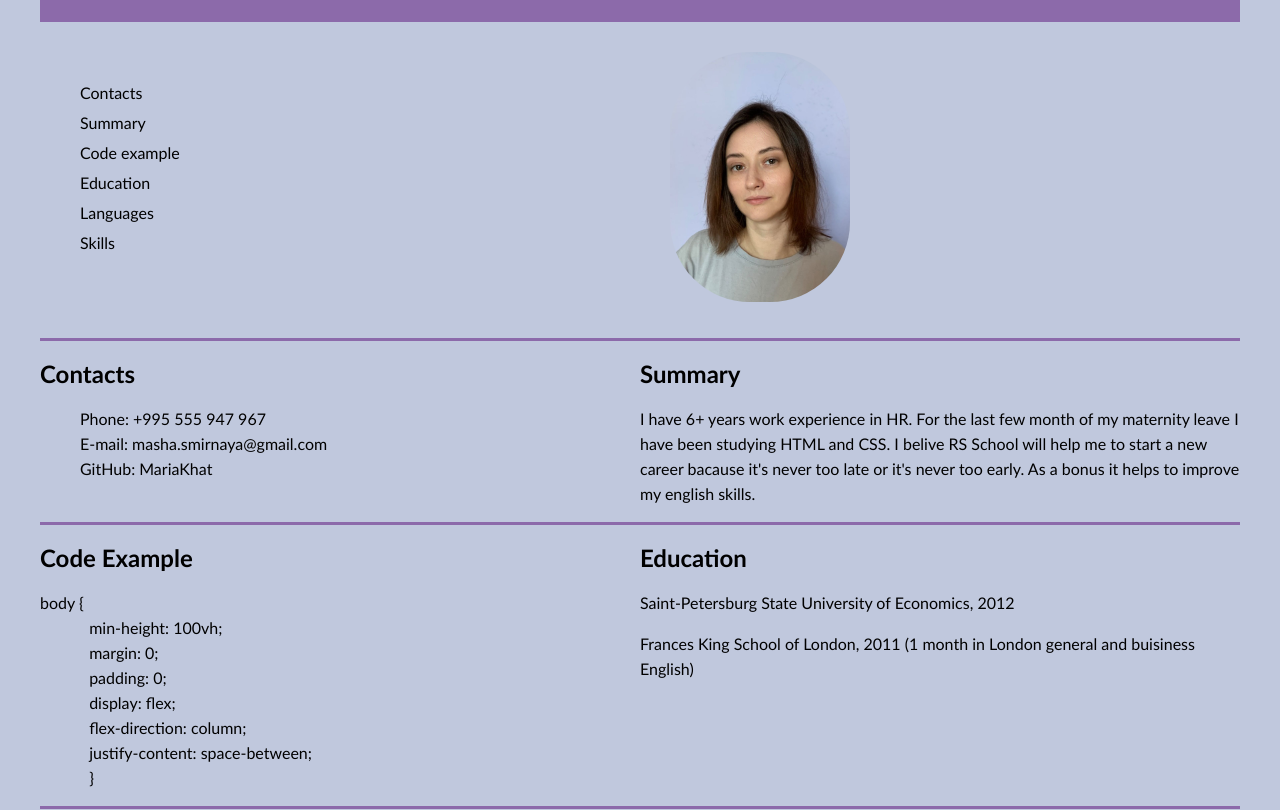
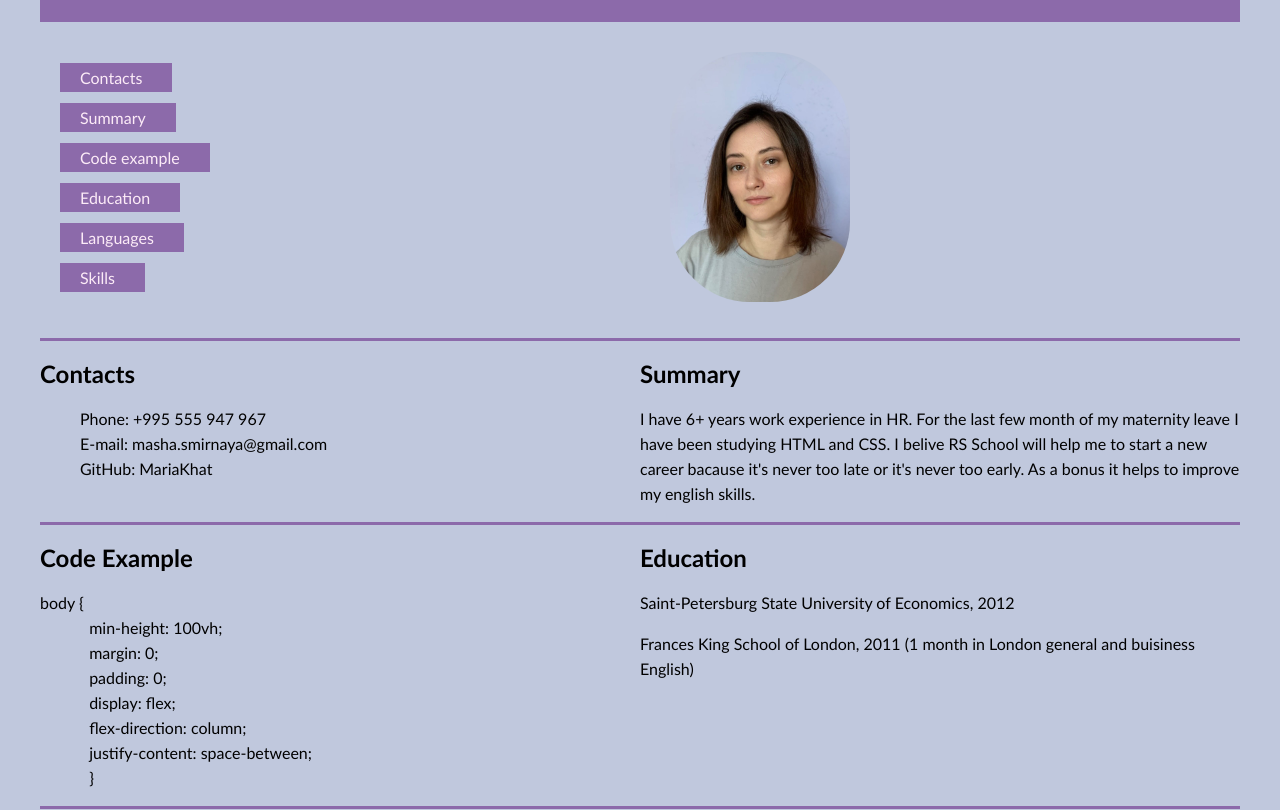
Before and after one commit to MariaKhat/rsschool-cv, a plain HTML site: page index.html in a window 1280 px wide. Shown: the part 131-941 px from the top of the page. Drawn offline with Linux system fonts and the light colour scheme.

Commit message:
refactor: changed header style

```diff
--- a/index.html
+++ b/index.html
@@ -18,12 +18,12 @@
             </div>
             <nav>
                 <ul class="navigation">
-                    <li><a href="#contact">Contacts</a></li>
-                    <li><a href="#summary">Summary</a></li>
-                    <li><a href="#code">Code example</a></li>
-                    <li><a href="#education">Education</a></li>
-                    <li><a href="#language">Languages</a></li>
-                    <li><a href="#skills">Skills</a></li>
+                    <li><a href="#contact" class="nav-link">Contacts</a></li>
+                    <li><a href="#summary" class="nav-link">Summary</a></li>
+                    <li><a href="#code" class="nav-link">Code example</a></li>
+                    <li><a href="#education" class="nav-link">Education</a></li>
+                    <li><a href="#language" class="nav-link">Languages</a></li>
+                    <li><a href="#skills" class="nav-link">Skills</a></li>
                 </ul>
             </nav>
             <img src="./pictures/photo.jpg" alt="My photo" class="pic">
--- a/style.css
+++ b/style.css
@@ -32,15 +32,26 @@ h2 {
 .name {
     background-color: rgb(140, 106, 170);
     padding: 20px;
+    color: rgb(252, 235, 247);
 
 }
 
 .navigation {
     list-style-type: none;
-    padding: 40px;
-    line-height: 30px;
+    padding: 20px;
+    line-height: 40px;
     float: left;
     width: 50%;
+}
+
+.nav-link {
+    border-top: 5px solid;
+    border-bottom: 5px solid;
+    border-left: 20px solid;
+    border-right: 30px solid;
+    border-color: rgb(140, 106, 170);
+    background-color: rgb(140, 106, 170);
+    color: rgb(252, 235, 247);
 }
 
 .pic {
```
